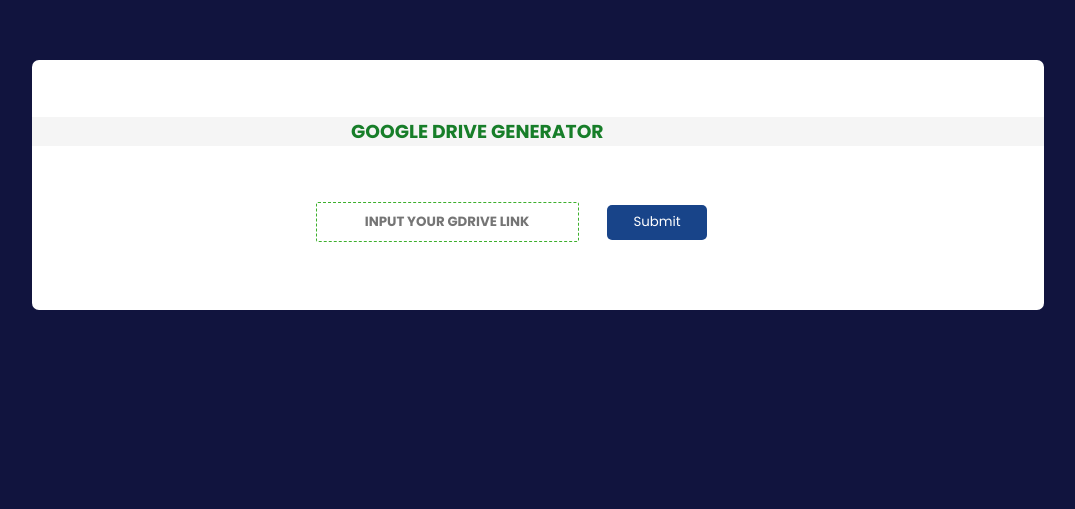
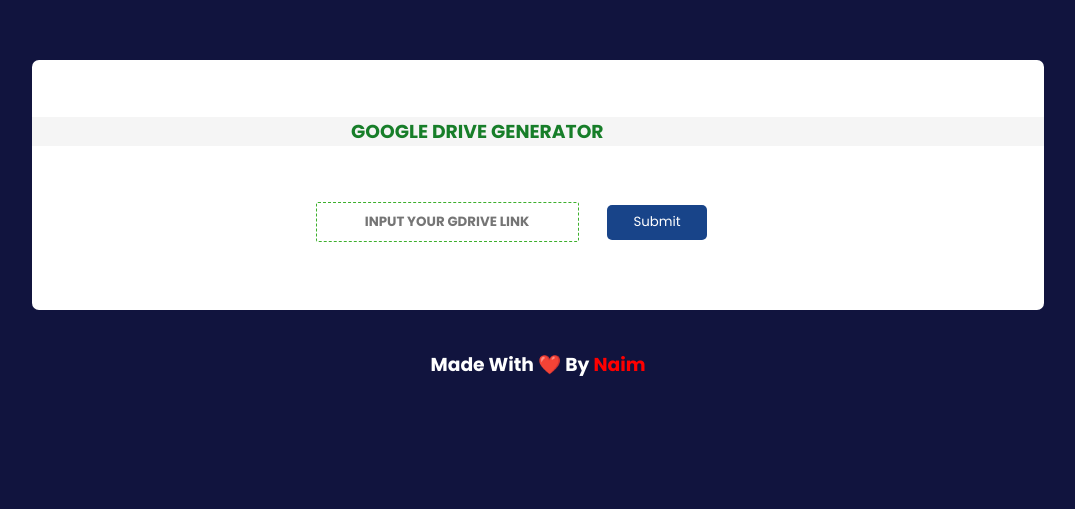
Before and after one commit to FollowNaim/Gdrive-Link-Generator, a plain HTML site: page index.html in a window 1280 px wide. Shown: the part 108-617 px from the top of the page, without its empty margins (102-1177 px from the left). Drawn offline with Linux system fonts and the light colour scheme.

Commit message:
added_footer

```diff
--- a/index.html
+++ b/index.html
@@ -28,6 +28,12 @@
  </div>
  </div>
 
+   <footer>
+    <div class="boxF">
+     <h3>Made With ❤️ By <a href="https://naim.vercel.app" target="_blank">Naim</a></h3>
+    </div>
+   </footer>
+
 
 <script src="index.js">index.js</script>
 </body>
--- a/style.css
+++ b/style.css
@@ -89,6 +89,15 @@
  margin-left: 15%;
  margin-right: 5%;
 }
+footer{
+ text-align: center;
+ color: #fff;
+ margin-top: 5vh;
+}
+footer a{
+ text-decoration: none;
+ color: red;
+}
 @media (min-width:672px){
  .content button{
   margin-left: 3%;
```
